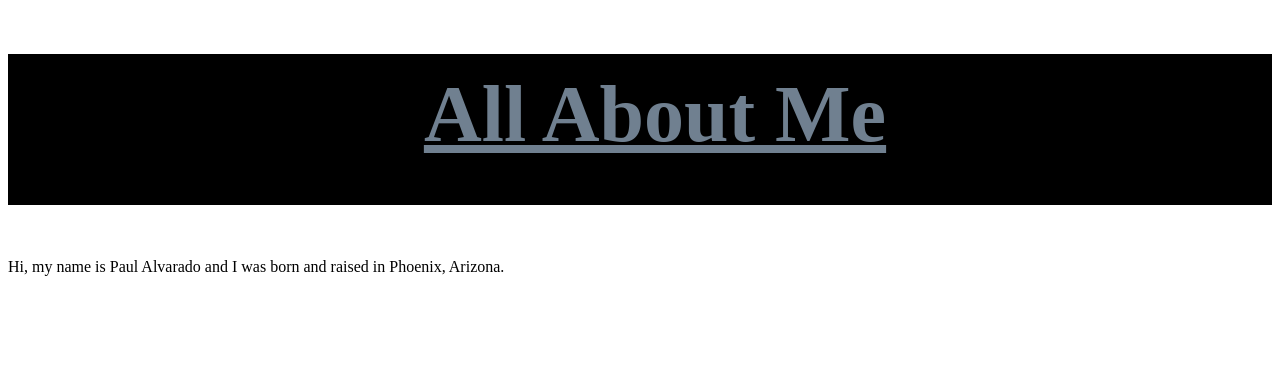
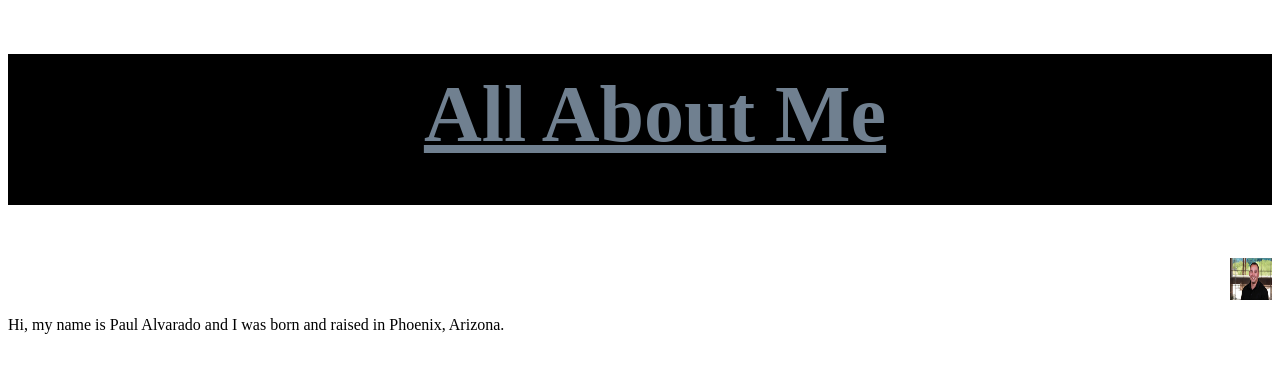
Before and after one commit to pdalvara/pdalvara.github.io, a plain HTML site: page index.html in a window 1280 px wide. Drawn offline with Linux system fonts and the light colour scheme.

Commit message:
Updating html file

```diff
--- a/index.html
+++ b/index.html
@@ -23,8 +23,8 @@
 </head>
 
 <body>
-
     <h1 style="color:slategrey">All About Me</h1>
+    <img src="Paul Headshot.jpg" height="42" width="42">
     <p>Hi, my name is Paul Alvarado and I was born and raised in Phoenix, Arizona.</p>
 
 </body>
```
Also changed, not shown: Paul Headshot.jpg (added).
